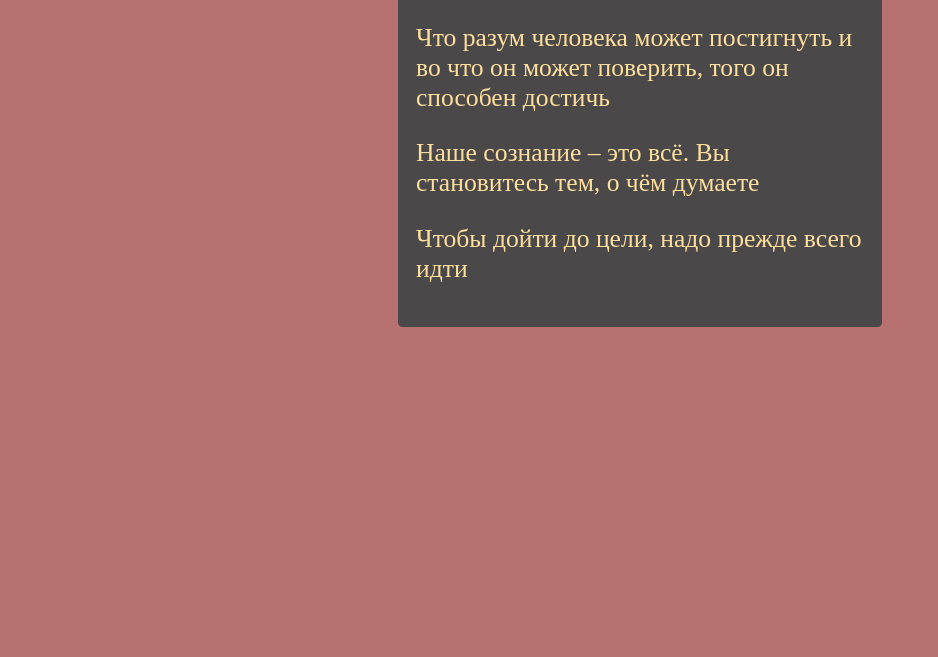
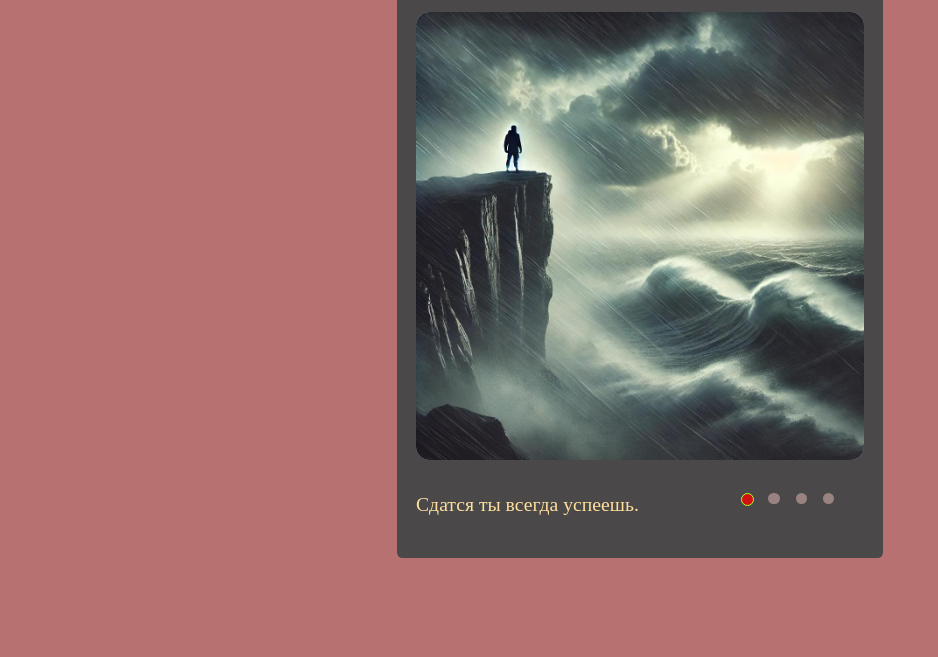
Before and after one commit to rashid-ergashov/cssMemeSlider, a plain HTML site: page cssMemeSlider/inex.html in a window 1280 px wide. Shown: the part 143-800 px from the top of the page, without its empty margins (0-938 px from the left). Drawn offline with Linux system fonts and the light colour scheme.

Commit message:
feat: add img file (Sat, Sep 14, 2024 02:29:12 PM)

```diff
--- a/cssMemeSlider/inex.html
+++ b/cssMemeSlider/inex.html
@@ -8,19 +8,38 @@
   </head>
   <body>
     <header class="header">
-      <h1>MemeSlider</h1>
+      <h1 class="title">cssMemeSlider</h1>
     </header>
     <div class="contaner">
       <div class="wrap">
+        <input type="radio" name="r" id="slide1" checked="checked" />
+        <input type="radio" name="r" id="slide2" />
+        <input type="radio" name="r" id="slide3" />
+        <input type="radio" name="r" id="slide4" />
+
+        <div class="slid_img">
+          <div class="slides">
+            <img class="imgs" src="./image/life.jpg" alt="" />
+            <img class="imgs" src="./image/mem2.jpg" alt="" />
+            <img class="imgs" src="./image/mem1.jpg" alt="" />
+            <img class="imgs" src="./image/aim.jpg" alt="" />
+          </div>
+        </div>
+
         <div class="botom">
           <div class="botom_wrap">
             <div class="text_wrap">
               <p>Сдатся ты всегда успеешь.</p>
-              <p>
+              <!-- <p>
                 Что разум человека может постигнуть и во что он может поверить,
                 того он способен достичь
+              </p> -->
+              <p>Когда решил быть скромным, но стиль не позволяет.</p>
+              <!-- <p>Наше сознание – это всё. Вы становитесь тем, о чём думаете</p> -->
+              <p>
+                Когда нужно принять важное решение, но все варианты кажутся
+                плохими.
               </p>
-              <p>Наше сознание – это всё. Вы становитесь тем, о чём думаете</p>
               <p>Чтобы дойти до цели, надо прежде всего идти</p>
             </div>
           </div>
--- a/cssMemeSlider/style.css
+++ b/cssMemeSlider/style.css
@@ -7,18 +7,134 @@ body {
 
 html {
   box-sizing: border-box;
-  scroll-behavior: smooth;
 }
 
 h1 {
   margin: 0;
   padding: 0;
 }
+.contaner {
+}
 
 .contaner {
   margin: 0 auto 2rem;
   width: 35vw;
-  padding: 1.1rem;
+
+  padding: 1.2rem;
   border-radius: 1%;
   background: #4a4848;
 }
+.title {
+  /* font-size: 45px; */
+  /* font-size: clamp(1.813rem, 0.719rem + 3.5vw, 3.563rem); */
+  font-size: clamp(1.5rem, 0.827rem + 3.37vw, 3.563rem);
+}
+
+input {
+  display: none;
+}
+.radio label {
+  width: 1.5rem;
+  height: 1.5rem;
+  margin: 0.1rem;
+  background-color: transparent;
+  cursor: pointer;
+}
+.radio {
+  display: flex;
+  align-items: center;
+}
+
+.radio label span {
+  width: 0.7rem;
+  height: 0.7rem;
+  border-radius: 50%;
+  background-color: #9b8282;
+  transition: background-color 0.5s ease;
+  cursor: pointer;
+  display: block;
+}
+.radio label:hover span {
+  background-color: #ffffff;
+}
+
+.wrap {
+  display: flex;
+  flex-wrap: wrap;
+  gap: 10px;
+}
+.botom {
+  flex: 0 0 70%;
+}
+.radio {
+  flex: 0 0 27%;
+  width: 20%;
+}
+
+.slid_img {
+  flex: 0 0 100%;
+  background-color: #b3b3b3;
+  overflow: hidden;
+  border-radius: 3%;
+}
+.slides {
+  display: flex;
+  transition: transform 0.2s ease;
+}
+.imgs {
+  width: 100%;
+  display: inline-block;
+}
+.header {
+  text-align: center;
+  padding: 2rem;
+}
+
+.botom_wrap {
+  /* width: 100%; */
+  width: 24vw;
+  overflow: hidden;
+}
+.text_wrap {
+  display: flex;
+  align-items: center;
+  transition: transform 0.2s ease;
+}
+.text_wrap p {
+  /* font-size: 1.1rem; */
+  font-size: clamp(0.875rem, 0.142rem + 1.36vw, 1.25rem);
+  flex: 0 0 100%;
+  margin: 0;
+}
+
+#slide1:checked ~ .slid_img .slides,
+#slide1:checked ~ .botom .botom_wrap .text_wrap {
+  transform: translateX(0);
+}
+#slide2:checked ~ .slid_img .slides,
+#slide2:checked ~ .botom .botom_wrap .text_wrap {
+  transform: translateX(-100%);
+}
+
+#slide3:checked ~ .slid_img .slides,
+#slide3:checked ~ .botom .botom_wrap .text_wrap {
+  transform: translateX(-200%);
+}
+
+#slide4:checked ~ .slid_img .slides,
+#slide4:checked ~ .botom .botom_wrap .text_wrap {
+  transform: translateX(-300%);
+}
+
+#slide1:checked ~ .radio #radio-slide1 span,
+#slide2:checked ~ .radio #radio-slide2 span,
+#slide3:checked ~ .radio #radio-slide3 span,
+#slide4:checked ~ .radio #radio-slide4 span {
+  border: 0.1rem solid greenyellow;
+  background-color: #d21212;
+}
+
+@media (max-width: 1024px) {
+  .contaner {
+  }
+}
--- /dev/null
+++ b/cssMemeSlider/style1.css
@@ -0,0 +1,6 @@
+body {
+  font-size: 1.6rem;
+
+  color: #ffdf9e;
+  background-color: #b77171;
+}
```
Also changed, not shown: cssMemeSlider/image/aim.jpg (added), cssMemeSlider/image/course1.jpg (added), cssMemeSlider/image/life.jpg (added), cssMemeSlider/image/mean1.jpg (added), cssMemeSlider/image/mem1.jpg (added), cssMemeSlider/image/mem2.jpg (added).
